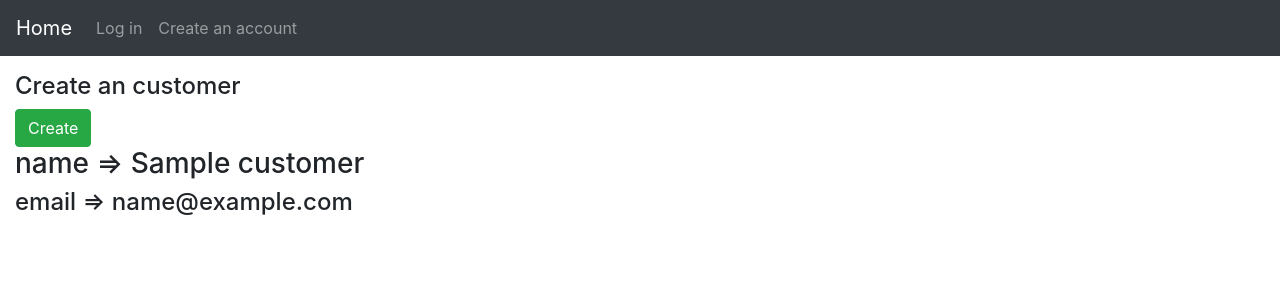
After one commit to orianhit/secureDevelopmentFinal, a Django app: template source/accounts/templates/accounts/customer_create.html in a window 1280 px wide. The commit adds this page. Shown: the top 300 px of the page. Run offline with Django 4.2, Linux system fonts and the light colour scheme; the template is opened without the code that fills it: most values are stand-ins (such as "Sample title", 1, 10 or a date in 2020); some libraries are stand-ins or nearby versions.

Commit message:
added create and show customers

```diff
--- /dev/null
+++ b/source/accounts/admin.py
@@ -0,0 +1,5 @@
+from django.contrib import admin
+
+from .models import Customer
+
+admin.site.register(Customer)
--- /dev/null
+++ b/source/accounts/templates/accounts/customer_create.html
@@ -0,0 +1,25 @@
+{% extends 'layouts/default/page.html' %}
+
+{% load bootstrap4 %}
+{% load i18n %}
+
+{% block content %}
+
+    <h4>{% trans 'Create an customer' %}</h4>
+
+    <form method="post">
+
+        {% csrf_token %}
+        {% bootstrap_form form %}
+
+        <button class="btn btn-success">{% trans 'Create' %}</button>
+
+    </form>
+
+    {% for customer in customers %}
+        <h3>name => {{ customer.name }}</h3>
+        <h4>email => {{ customer.email }}</h4>
+        <p></p>
+    {% endfor %}
+
+{% endblock %}
--- a/source/accounts/urls.py
+++ b/source/accounts/urls.py
@@ -4,6 +4,7 @@ from .views import (
     LogInView, RemindUsernameView, SignUpView, LogOutView,
     ChangeEmailView, ChangeProfileView, ChangePasswordView,
     RestorePasswordView, RestorePasswordDoneView, RestorePasswordConfirmView,
+    CustomerView
 )
 
 app_name = 'accounts'
@@ -23,4 +24,6 @@ urlpatterns = [
     path('change/profile/', ChangeProfileView.as_view(), name='change_profile'),
     path('change/password/', ChangePasswordView.as_view(), name='change_password'),
     path('change/email/', ChangeEmailView.as_view(), name='change_email'),
+
+    path('customer/', CustomerView.as_view(), name='customer'),
 ]
--- a/source/content/templates/layouts/default/page.html
+++ b/source/content/templates/layouts/default/page.html
@@ -42,6 +42,9 @@
                     </li>
                 {% endif %}
                 <li class="nav-item">
+                    <a class="nav-link" href="{% url 'accounts:customer' %}">{% trans 'Create and Show Customers' %}</a>
+                </li>
+                <li class="nav-item">
                     <a class="nav-link" href="{% url 'accounts:change_password' %}">{% trans 'Change password' %}</a>
                 </li>
                 <li class="nav-item">
```
Also changed, not shown: source/accounts/forms.py (+9 -0 lines), source/accounts/views.py (+18 -1 lines), source/accounts/migrations/0004_customer.py (added).
